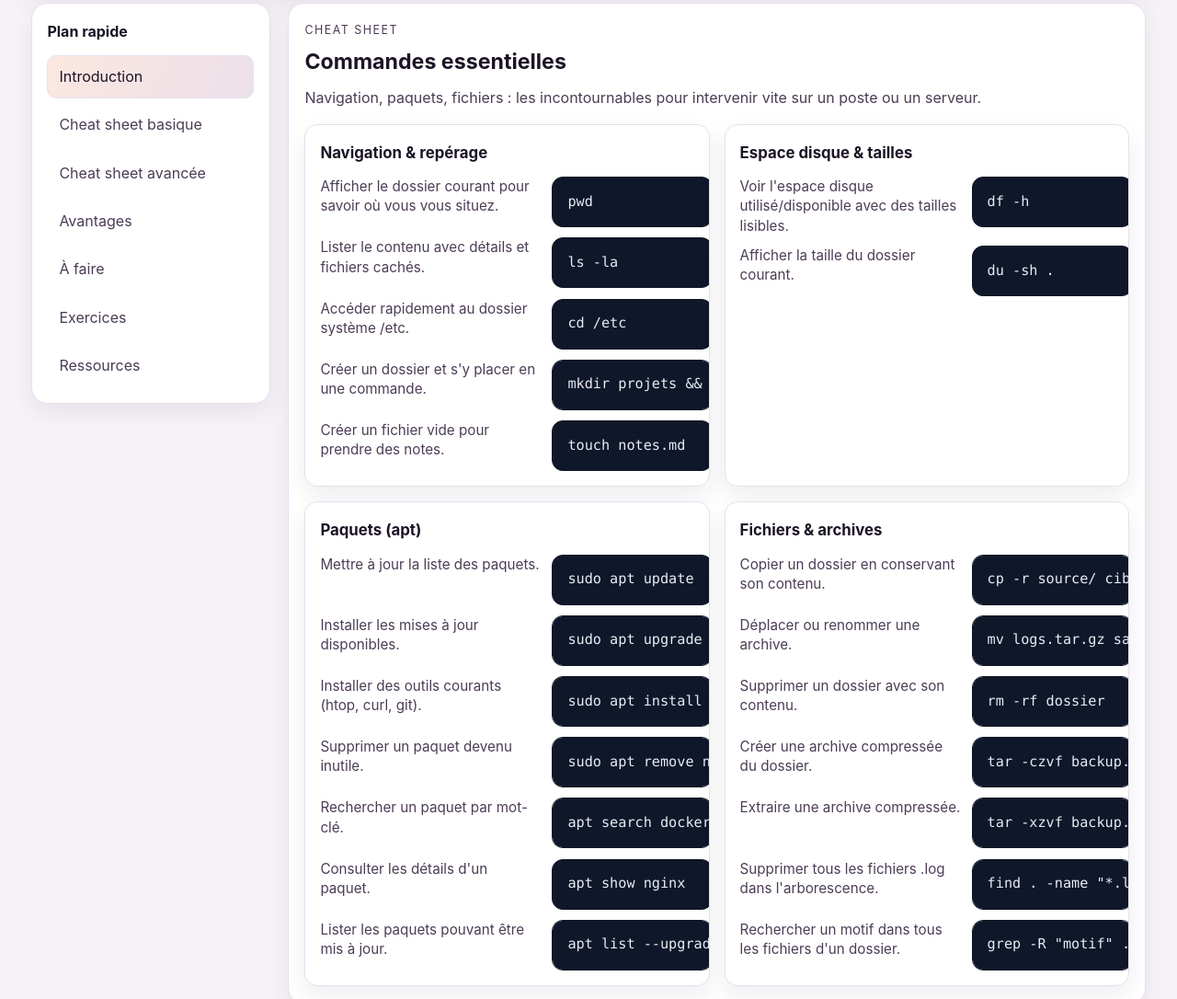
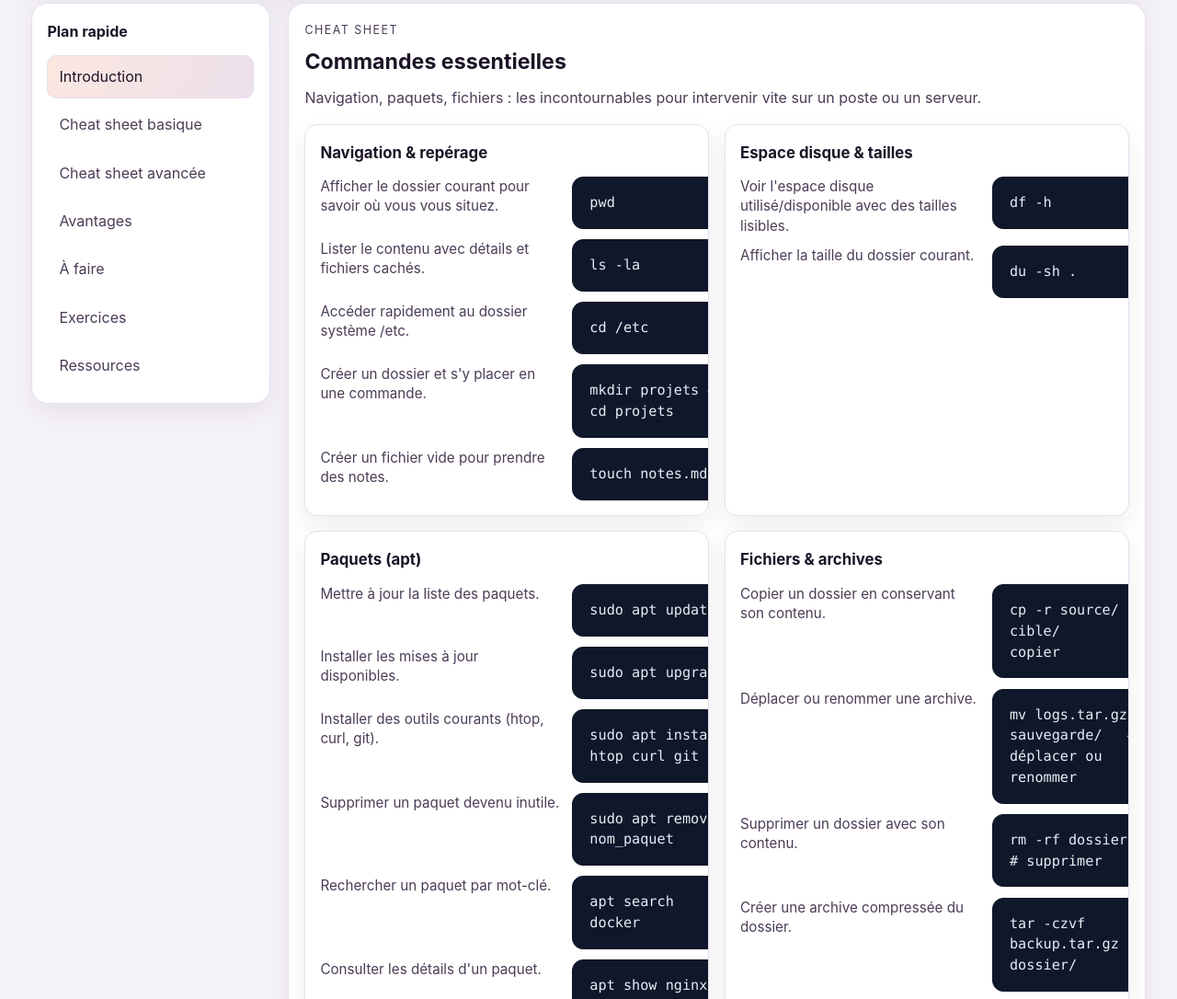
Before and after one commit to cybervalcin/Ubuntu, a website: page index.html in a window 1280 px wide. Shown: the part 465-1551 px from the top of the page at 92% size. Drawn offline with Linux system fonts and the light colour scheme.

Commit message:
Sections élargies et sans mini-scrollbars

```diff
--- a/ubuntu-guide.css
+++ b/ubuntu-guide.css
@@ -439,8 +439,8 @@ main {
 
 .command-grid {
     display: grid;
-    grid-template-columns: repeat(auto-fit, minmax(320px, 1fr));
-    gap: 1rem;
+    grid-template-columns: repeat(auto-fit, minmax(360px, 1fr));
+    gap: 1.05rem;
 }
 
 .command-list {
@@ -451,8 +451,8 @@ main {
 
 .command-row {
     display: grid;
-    grid-template-columns: minmax(240px, 1.1fr) minmax(260px, 1fr);
-    gap: 0.75rem;
+    grid-template-columns: minmax(260px, 1fr) minmax(280px, 1fr);
+    gap: 0.85rem;
     align-items: start;
 }
 
@@ -466,7 +466,7 @@ main {
     display: grid;
     grid-template-columns: 1fr auto;
     align-items: center;
-    gap: 0.5rem;
+    gap: 0.6rem;
 }
 
 .command-snippet pre {
@@ -537,8 +537,11 @@ pre {
     background: var(--code-bg);
     border: 1px solid var(--code-border);
     border-radius: 12px;
-    padding: 0.85rem 1rem;
+    padding: 1rem 1.15rem;
     overflow-x: auto;
+    white-space: pre-wrap;
+    word-break: break-word;
+    line-height: 1.5;
     margin: 0;
 }
 
@@ -546,7 +549,7 @@ code {
     font-family: "SFMono-Regular", "JetBrains Mono", Consolas, monospace;
     color: var(--code-text);
     font-size: 0.95rem;
-    white-space: pre;
+    display: block;
 }
 
 .pill-grid {
```
